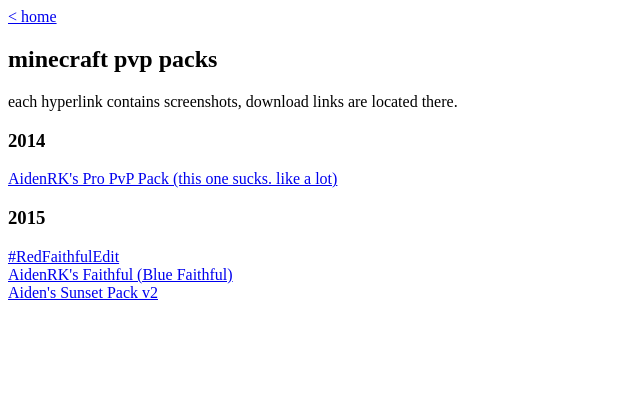
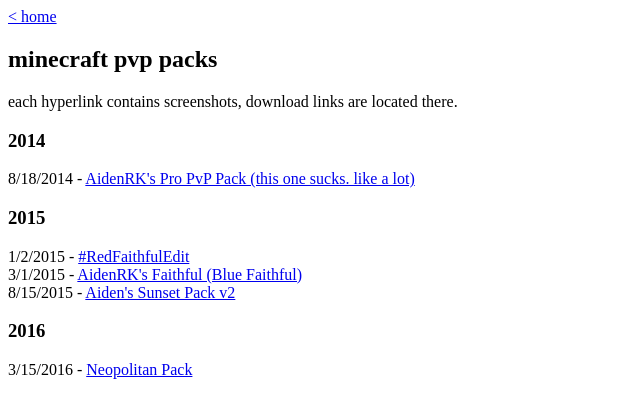
Before and after one commit to exaisu/exai, a plain HTML site: page packs/index.html in a window 1280 px wide. Shown: the whole page, without its empty margins (0-640 px from the left). Drawn offline with Linux system fonts and the light colour scheme.

Commit message:
added neo pack, + dates to each on /packs/

```diff
--- a/packs/index.html
+++ b/packs/index.html
@@ -13,8 +13,10 @@
             <h2>minecraft pvp packs</h2>
             each hyperlink contains screenshots, download links are located there.
             <h3>2014</h3>
-             <a href="https://www.exai.pw/packs/propvp">AidenRK's Pro PvP Pack (this one sucks. like a lot)</a><dt>
+            8/18/2014 - <a href="https://www.exai.pw/packs/propvp">AidenRK's Pro PvP Pack (this one sucks. like a lot)</a><dt>
             <h3>2015</h3>
-             <a href="https://www.exai.pw/packs/redfaithful">#RedFaithfulEdit</a><dt>
-             <a href="https://www.exai.pw/packs/bluefaithful">AidenRK's Faithful (Blue Faithful)</a><dt>
-             <a href="https://www.exai.pw/packs/sunsetpack">Aiden's Sunset Pack v2</a><dt>
+            1/2/2015 - <a href="https://www.exai.pw/packs/redfaithful">#RedFaithfulEdit</a><dt>
+            3/1/2015 - <a href="https://www.exai.pw/packs/bluefaithful">AidenRK's Faithful (Blue Faithful)</a><dt>
+            8/15/2015 - <a href="https://www.exai.pw/packs/sunsetpack">Aiden's Sunset Pack v2</a><dt>
+            <h3>2016</h3>
+            3/15/2016 - <a href="https://www.exai.pw/packs/neopack">Neopolitan Pack</a><dt>
--- /dev/null
+++ b/packs/neopack/index.html
@@ -0,0 +1,17 @@
+<!DOCTYPE html>
+  <html lang="en">
+    <head>
+        <a href="https://www.exai.pw">< home</a>
+            <dt><a href="https://www.exai.pw/packs">< all packs</a></a><dt>
+            <title>packs</title>
+        <link rel="shortcut icon" type="image/x-icon" href="favicon.ico">
+    <meta name="viewport" content="width=device-width, initial-scale=1">
+    <meta content="Neopolitan Pack" property="og:title" />
+    <meta content="Created on March 15, 2016" property="og:description" />
+    <meta content="https://www.exai.pw/packs/neopack" property="og:url" /> <!--What the blue text links to-->
+    <meta content="https://raw.githubusercontent.com/exaisu/exai/main/pfp.png" property="og:image" />
+    <meta content="#ebebeb" data-react-helmet="true" name="theme-color" /> <!--Discord embed color-->
+<h2>Neopolitan Pack</h2>
+            <p><a href="https://github.com/exaisu/exai/blob/main/assets/Neopolitan%20Pack.zip">download</a></p>
+    <img src="https://raw.githubusercontent.com/exaisu/exai/main/assets/2022-05-08_01.49.34.png" alt="neopolitan" width="1280" height="720">
+    <img src="https://raw.githubusercontent.com/exaisu/exai/main/assets/2022-05-08_01.49.40.png" alt="neopolitan" width="1280" height="720">
```
Also changed, not shown: 1 other file.
